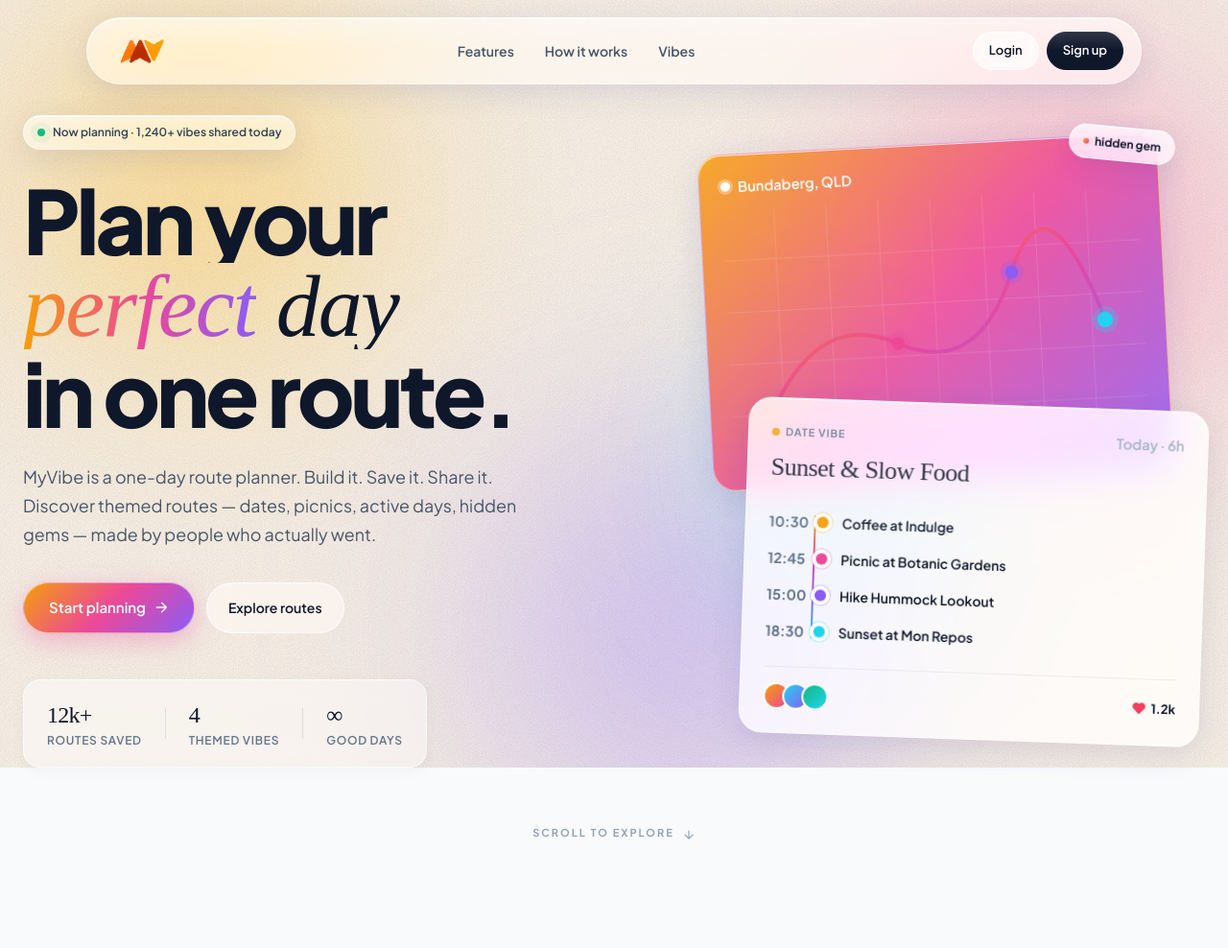
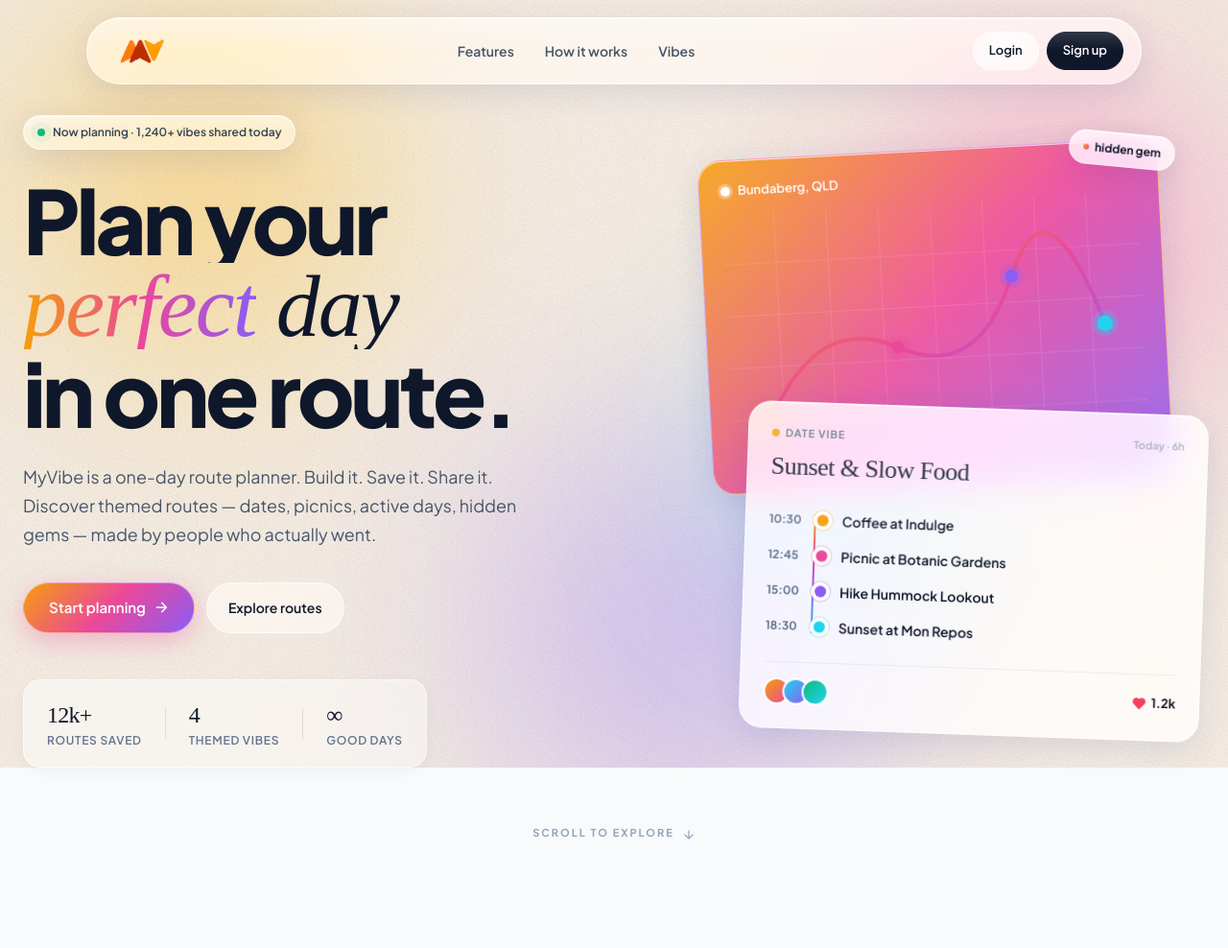
Before and after one commit to Bona-K/agiledevBSZ, a Flask app: page / in a window 1280 px wide. Shown: the top 988 px of the page at 96% size. Run offline with Flask 3, Linux system fonts and the light colour scheme; some libraries are stand-ins or nearby versions; some web fonts are replaced.

Commit message:
Minor bug fixes

```diff
--- a/static/css/styles.css
+++ b/static/css/styles.css
@@ -1284,21 +1284,5 @@
   border-radius: 999px;
   box-shadow: inset 0 1px 0 rgba(255,255,255,0.55), 0 6px 16px rgba(15, 23, 42, 0.18);
 }
-
-/* Slightly larger text for very small UI labels and captions */
-.text-xs {
-  font-size: 0.88rem !important;
-}
-.route-card-glass__pin-text,
-.route-card-glass__time,
-.route-card-glass__stop-time,
-.route-map-card__count,
-.leaflet-popup-content .map-popup__meta,
-.leaflet-container .leaflet-control-attribution,
-.route-map-empty__copy,
-.loc-suggest__sub {
-  font-size: 0.92rem !important;
-}
-
 /* Smaller dot variant for compact route thumbnails inside user_profile / similar cards */
 .route-thumb__dot--sm { width: 30px; height: 30px; }
--- a/static/js/pages/create-route.js
+++ b/static/js/pages/create-route.js
@@ -793,7 +793,7 @@
           .slice(0, 8);
         editingRoute.title = title;
         editingRoute.theme = theme;
-        editingRoute.description = desc || "No description yet (mock).";
+        editingRoute.description = desc || "No description yet.";
         editingRoute.tags = tags;
         editingRoute.isPublic = isPublic;
         editingRoute.photoUrl = currentRouteCoverPhotoUrl();
@@ -801,7 +801,7 @@
         C.writeStore(C.STORAGE_KEYS.routes, routes);
         detachEditGuards();
         editDirty = false;
-        C.showToast("Route updated (mock).", "success");
+        C.showToast("Route updated.", "success");
         window.setTimeout(() => {
           window.location.href = C.routeDetailUrl(editingRoute.id);
         }, 350);
--- a/static/js/pages/route.js
+++ b/static/js/pages/route.js
@@ -216,7 +216,7 @@
     $("#btnLike").on("click", () => {
       route.likes = (route.likes || 0) + 1;
       C.writeStore(C.STORAGE_KEYS.routes, routes);
-      C.showToast("Liked (mock).", "success");
+      C.showToast("Liked.", "success");
     });
 
     $("#btnSave").on("click", () => {
@@ -226,7 +226,7 @@
       const arr = Array.from(set);
       C.writeStore(C.STORAGE_KEYS.saved, arr);
       C.updateRouteButtons(route, set);
-      C.showToast(set.has(route.id) ? "Saved (mock)." : "Removed from saved (mock).", "success");
+      C.showToast(set.has(route.id) ? "Saved." : "Removed from saved.", "success");
     });
 
     $("#btnShare").on("click", async () => {
@@ -333,7 +333,7 @@
       C.writeStore(C.STORAGE_KEYS.routes, nextRoutes);
       const nextSaved = (saved || []).filter((id) => id !== route.id);
       C.writeStore(C.STORAGE_KEYS.saved, nextSaved);
-      C.showToast("Route deleted (mock).", "success");
+      C.showToast("Route deleted.", "success");
       window.setTimeout(() => {
         window.location.href = C.appUrl("dashboard");
       }, 350);
```
Also changed, not shown: templates/signup.html (+1 -6 lines).
